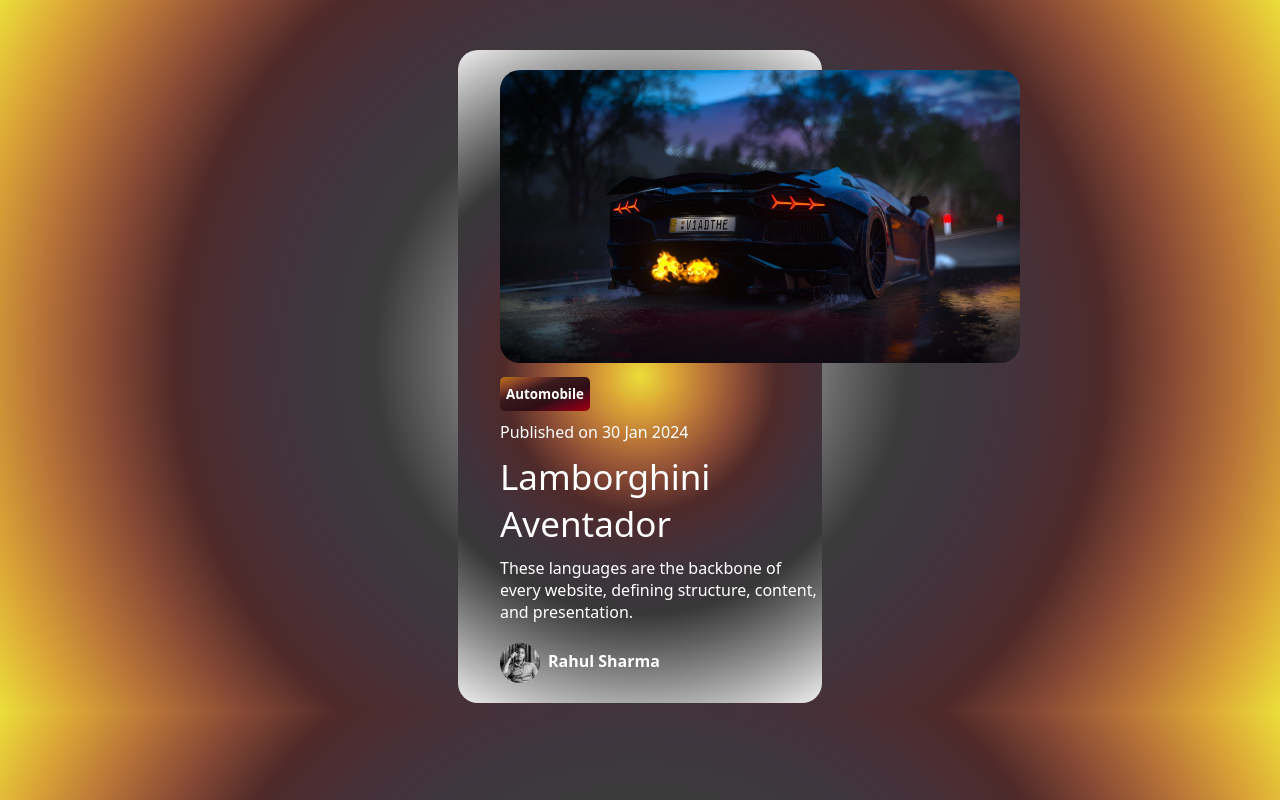
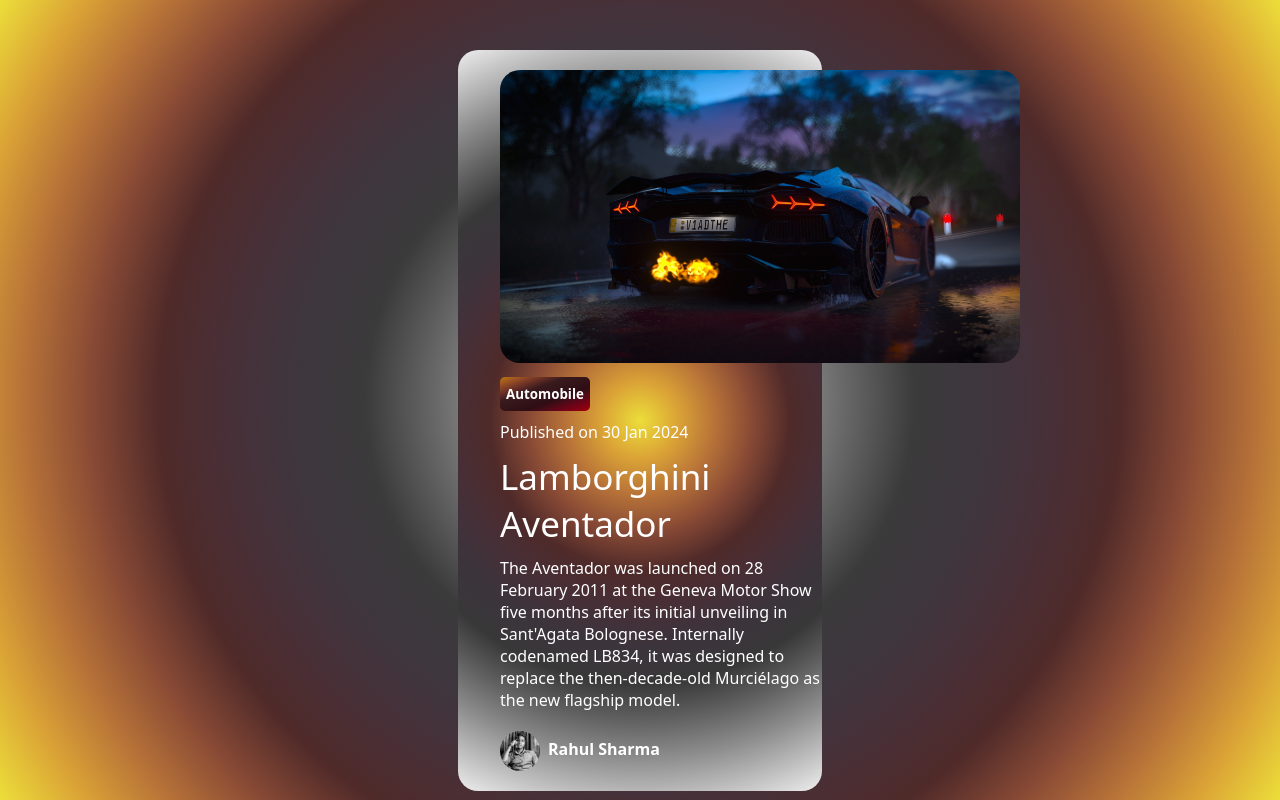
Before and after one commit to raxulsharmaa/blog-template, a plain HTML site: page index.html in a window 1280 px wide. Drawn offline with Linux system fonts and the light colour scheme.

Commit message:
Update index.html

```diff
--- a/index.html
+++ b/index.html
@@ -88,7 +88,7 @@
             <button>Automobile</button>
             <p class="date">Published on 30 Jan 2024</p>
             <p class="details">Lamborghini Aventador</p>
-            <p class="information">These languages are the backbone of every website, defining structure, content, and presentation.</p>
+            <p class="information">The Aventador was launched on 28 February 2011 at the Geneva Motor Show five months after its initial unveiling in Sant'Agata Bolognese. Internally codenamed LB834, it was designed to replace the then-decade-old Murciélago as the new flagship model.</p>
         </div>
         <div style="margin-bottom: 20px;" class="profile">
             <img class="profile-picture" src="photo_2024-01-08_01-05-49.jpg" alt="">
```
